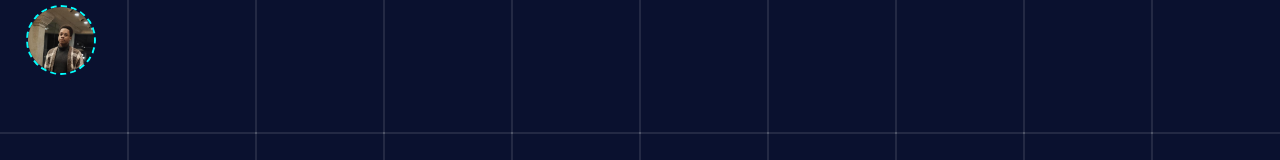
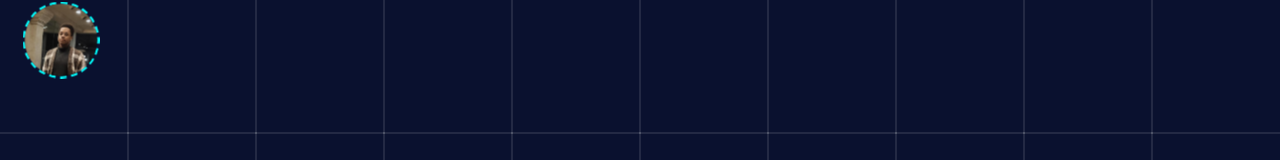
Before and after one commit to Josephbakulikira/portfolio, a React (Vite) app: page / in a window 1280 px wide. In both pictures the pointer is over the element 61 px from the left and 40 px from the top of the page. Shown: the top 160 px of the page. Built offline with nearby package versions, Linux system fonts and the light colour scheme.

Commit message:
hover user

```diff
--- a/src/components/navbar/style.css
+++ b/src/components/navbar/style.css
@@ -112,10 +112,10 @@
     border-radius: 160px;
     overflow: hidden;
     border: 2px dashed cyan;
-    transition: all 0.5s ease-in-out;
+    transition: all 0.5s ease-in-out !important;
 }
 
 .myimage:hover{
-    transform: rotateZ(360deg) scale(1.1);
+    transform: rotateZ(360deg) scale(1.1) !important;
     cursor: pointer;
 }
```
